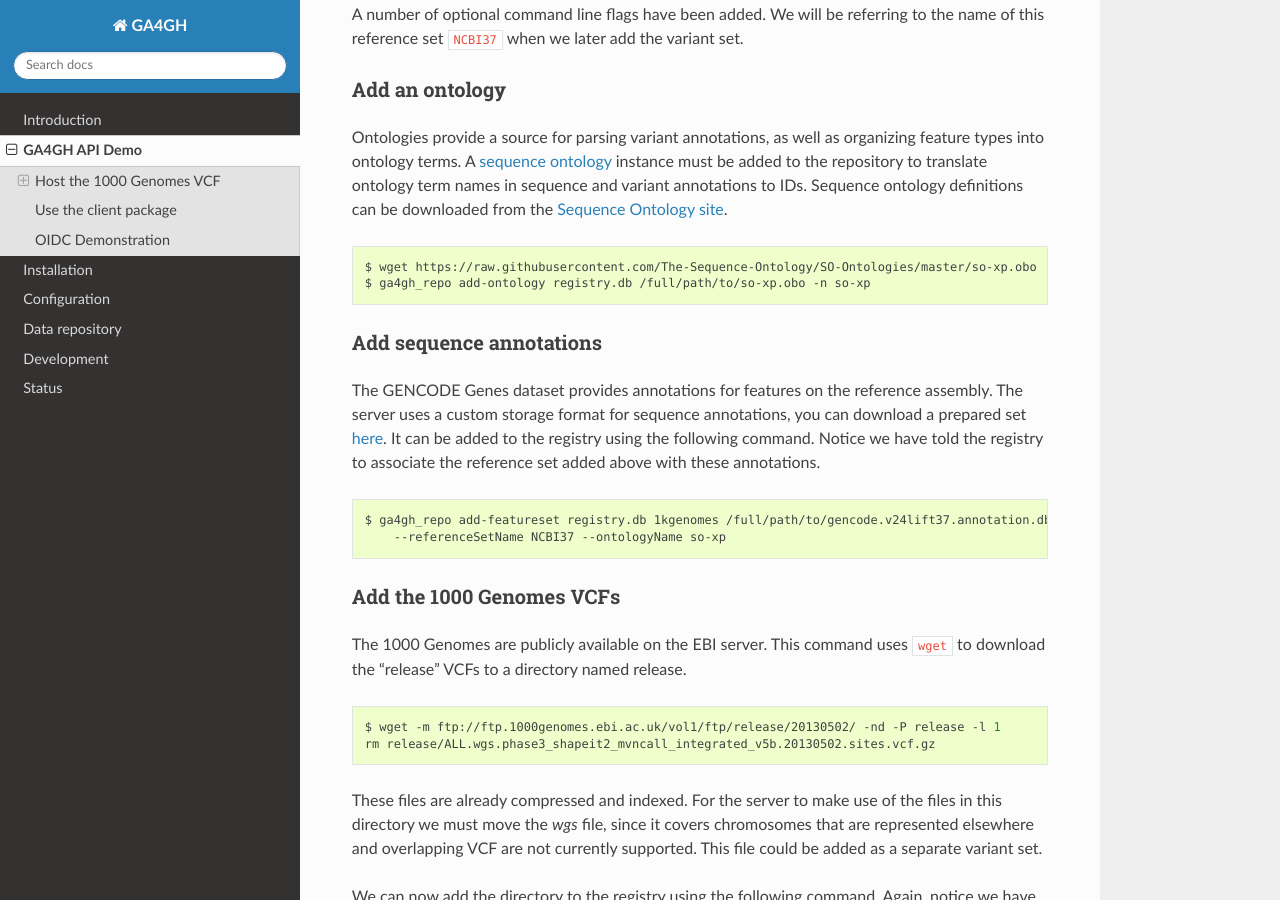
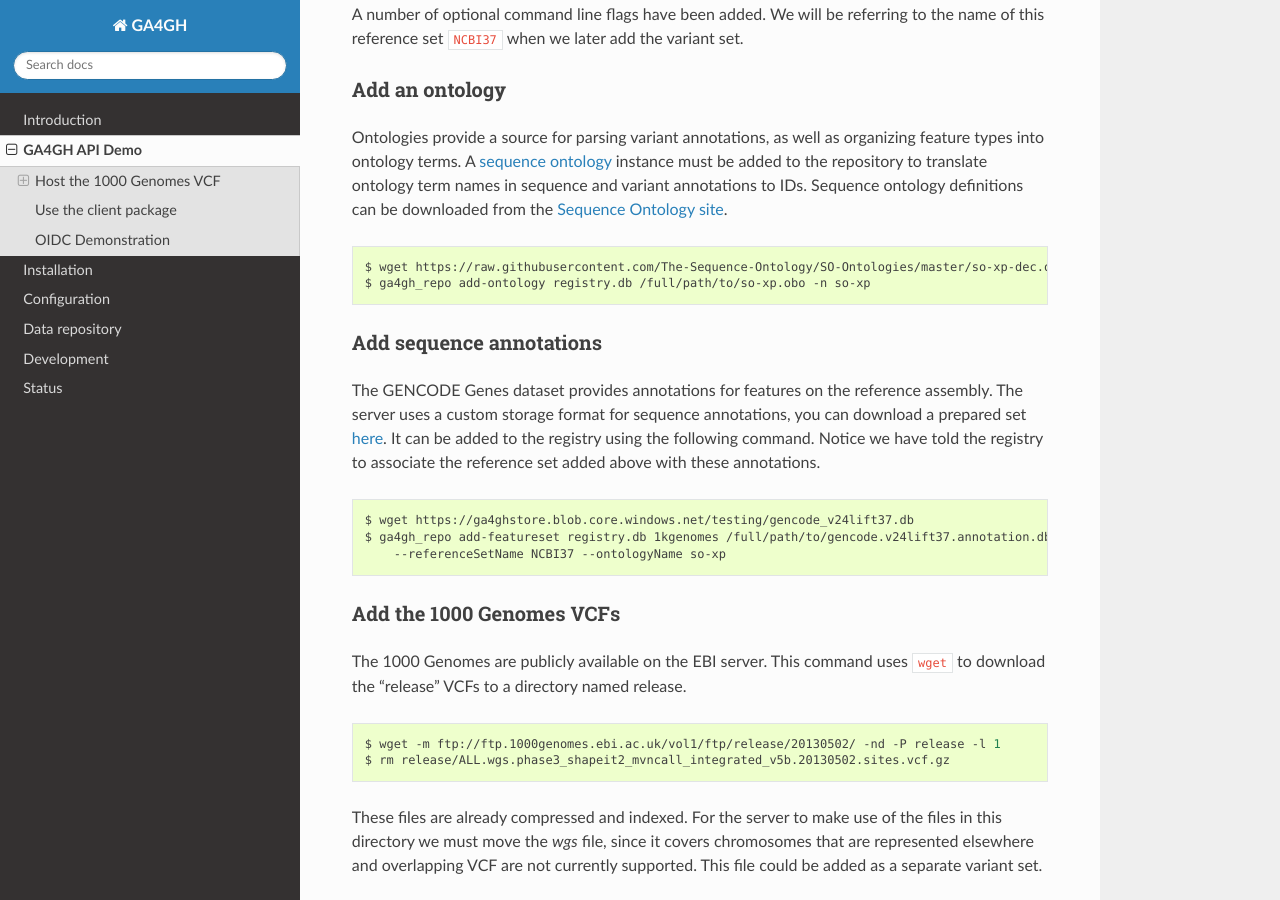
Before and after one commit to ga4gh/ga4gh-server, a Sphinx documentation site: the page built from docs/demo.rst, in a window 1280 px wide and 900 px high, scrolled down 4857 px. Built offline with Sphinx 7.4.7 and the Read the Docs theme 2.0.0, drawn with Linux system fonts in a browser that asks for light colours.

Commit message:
Update demo.rst (#1534)

```diff
--- a/docs/demo.rst
+++ b/docs/demo.rst
@@ -292,7 +292,7 @@ site <https://github.com/The-Sequence-Ontology/SO-Ontologies>`_.
 
 .. code-block:: bash
 
-    $ wget https://raw.githubusercontent.com/The-Sequence-Ontology/SO-Ontologies/master/so-xp.obo
+    $ wget https://raw.githubusercontent.com/The-Sequence-Ontology/SO-Ontologies/master/so-xp-dec.obo
     $ ga4gh_repo add-ontology registry.db /full/path/to/so-xp.obo -n so-xp
 
 Add sequence annotations
@@ -308,6 +308,7 @@ with these annotations.
 
 .. code-block:: bash
 
+    $ wget https://ga4ghstore.blob.core.windows.net/testing/gencode_v24lift37.db
     $ ga4gh_repo add-featureset registry.db 1kgenomes /full/path/to/gencode.v24lift37.annotation.db \
         --referenceSetName NCBI37 --ontologyName so-xp
 
@@ -322,7 +323,7 @@ release.
 .. code-block:: bash
 
     $ wget -m ftp://ftp.1000genomes.ebi.ac.uk/vol1/ftp/release/20130502/ -nd -P release -l 1
-    rm release/ALL.wgs.phase3_shapeit2_mvncall_integrated_v5b.20130502.sites.vcf.gz
+    $ rm release/ALL.wgs.phase3_shapeit2_mvncall_integrated_v5b.20130502.sites.vcf.gz
 
 These files are already compressed and indexed. For the server to make use
 of the files in this directory we must move the `wgs` file, since it covers
```
